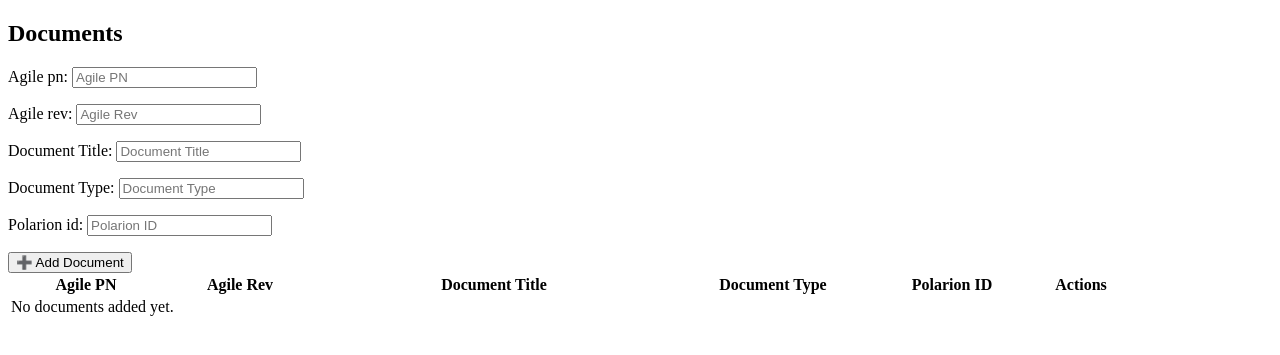
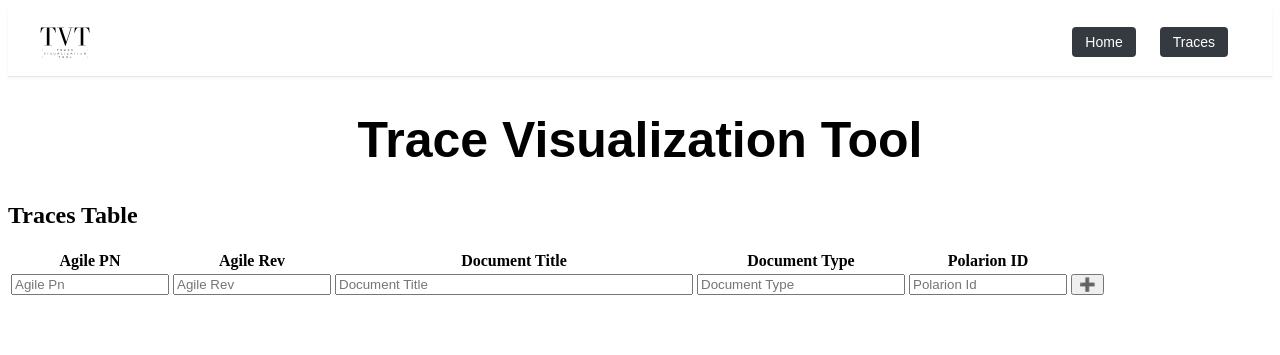
Before and after one commit to chaitraboggaram/django, a Django app: page / in a window 1280 px wide. Shown: the top 355 px of the page. Run offline with Django 5.2, Linux system fonts and the light colour scheme; data that the repository does not hold is empty.

Commit message:
Include simple table

```diff
--- a/pde/pde/settings.py
+++ b/pde/pde/settings.py
@@ -11,6 +11,7 @@
 """
 
 from pathlib import Path
+import os
 
 # Build paths inside the project like this: BASE_DIR / 'subdir'.
 BASE_DIR = Path(__file__).resolve().parent.parent
@@ -119,6 +120,8 @@
 # https://docs.djangoproject.com/en/5.2/howto/static-files/
 
 STATIC_URL = 'static/'
+STATICFILES_DIRS = [BASE_DIR / 'tvt' / 'static']
+STATIC_ROOT = os.path.join(BASE_DIR, 'staticfiles')
 
 # Default primary key field type
 # https://docs.djangoproject.com/en/5.2/ref/settings/#default-auto-field
--- /dev/null
+++ b/pde/tvt/static/css/base.css
@@ -0,0 +1,54 @@
+.my-title {
+    font-size: 50px;
+    text-align: center;
+    font-family: Arial, Helvetica, sans-serif;
+}
+
+.navbar {
+    background-color: #ffffff;
+    border-bottom: 1px solid #e5e7eb;
+    padding: 14px 32px;
+    display: flex;
+    justify-content: space-between;
+    align-items: center;
+    position: sticky;
+    top: 0;
+    z-index: 100;
+    box-shadow: 0 1px 3px rgba(0, 0, 0, 0.05);
+}
+
+.navbar .logo {
+    font-size: 20px;
+    font-weight: 600;
+    color: #111827;
+    text-decoration: none;
+}
+
+.navbar ul {
+    list-style: none;
+    display: flex;
+    padding: 0;
+    margin: 0;
+}
+
+.navbar ul li a {
+    text-decoration: none;
+    color: #374151;
+    font-weight: 500;
+    font-size: 16px;
+    padding: 8px 12px;
+    border-radius: 6px;
+    transition: background-color 0.2s, color 0.2s;
+}
+
+.btn-dark {
+    background-color: #343a40;
+    color: #fff;
+    padding: 6px 12px;
+    font-size: 14px;
+    font-weight: 500;
+    border: 1px solid transparent;
+    border-radius: 4px;
+    cursor: pointer;
+    transition: background-color 0.15s ease-in-out;
+}
--- a/pde/tvt/templates/base.html
+++ b/pde/tvt/templates/base.html
@@ -5,7 +5,19 @@
 	<meta name="viewport" content="width=device-width, initial-scale=1.0">
 	<title>{% block title %}Parallel Edits{% endblock %}</title>
 </head>
+
+<link rel="stylesheet" href="/static/css/base.css">
+
 <body>
+	<div class="navbar">
+		<img src="/static/images/tvt.svg" style="height:40px;" />
+		<ul>
+			<li><a href="../"><button type="button" class="btn-dark">Home</button></a></li>
+			<li><a href="../traces/"><button type="button" class="btn-dark">Traces</button></a></li>
+		</ul>
+	</div>
+
+	<h1 class="my-title">Trace Visualization Tool</h1>
 	{% block content %}
 		<p>This is the main page!</p>
 	{% endblock %}
--- a/pde/tvt/templates/document_table.html
+++ b/pde/tvt/templates/document_table.html
@@ -1,56 +1,65 @@
 {% extends "base.html" %}
 
-{% block title %}Document Table{% endblock %}
+{% block title %}
+    Document Table
+{% endblock %}
+
+{% load static %}
+<link rel="stylesheet" href="{% static 'css/document_table.css' %}">
 
 {% block content %}
-    <h2>Documents</h2>
-
-    <form method="post">
-        {% csrf_token %}
-        {{ form.as_p }}
-        <button type="submit" name="add">➕ Add Document</button>
-    </form>
+    <h2 class="sub-title">Traces Table</h2>
 
     <table>
         <thead>
             <tr>
-                <th style="width:150px;">Agile PN</th>
-                <th style="width:150px;">Agile Rev</th>
-                <th style="width:350px;">Document Title</th>
-                <th style="width:200px;">Document Type</th>
-                <th style="width:150px;">Polarion ID</th>
-                <th style="width:100px;">Actions</th>
+                {% for h, w in headers %}
+                    <th class="table-header" style="width: {{ w }}px;">
+                        {{ h }}
+                    </th>
+                {% endfor %}
             </tr>
         </thead>
+
         <tbody>
-            {% for doc in documents %}
+            {% if documents %}
+                {% for d in documents %}
                     <tr>
-                    <td>{{ doc.agile_pn }}</td>
-                    <td>{{ doc.agile_rev }}</td>
-                    <td>{{ doc.title }}</td>
-                    <td>{{ doc.doc_type }}</td>
-                    <td>{{ doc.polarion_id }}</td>
+                        <td>{{ d.agile_pn }}</td>
+                        <td>{{ d.agile_rev }}</td>
+                        <td>{{ d.title }}</td>
+                        <td>{{ d.doc_type }}</td>
+                        <td>{{ d.polarion_id }}</td>
                         <td>
-                        <form method="post" style="display:inline;">
+                            <form method="post" class="action-form">
                                 {% csrf_token %}
-                            <button type="submit" name="delete" value="{{ doc.id }}">🗑️</button>
+                                <button type="submit" name="delete" value="{{ d.id }}" class="delete-button">🗑️</button>
                             </form>
                         </td>
                     </tr>
-            {% empty %}
-                <tr><td colspan="6">No documents added yet.</td></tr>
                 {% endfor %}
+            {% endif %}
         </tbody>
+
+        <tfoot>
+            <tr>
+                <form method="post">
+                    {% csrf_token %}
+                    {% for h, w, i in table_placeholder %}
+                        <td>
+                            <input type="text" name="{{ i }}" placeholder="{{ h|title }}" style="width: {{ w }}px;">
+                        </td>
+                    {% endfor %}
+
+                    <td>
+                        <button type="submit" name="add" class="add-button">➕</button>
+                    </td>
+                </form>
+            </tr>
+        </tfoot>
     </table>
+{% endblock %}
 
-    <script>
-        // Optional: Save table data in localStorage
-        document.addEventListener('DOMContentLoaded', function () {
-            const rows = Array.from(document.querySelectorAll('tbody tr')).map(tr => {
-                return Array.from(tr.querySelectorAll('td')).slice(0, 5).map(td => td.textContent.trim());
-            });
-            localStorage.setItem('simple_table_data', JSON.stringify(rows));
-            console.log("Saved table to localStorage:", rows);
-        });
-    </script>
+{% block extra_js %}
+    <script src="{% static 'js/document_table.js' %}"></script>
 {% endblock %}
--- a/pde/tvt/views.py
+++ b/pde/tvt/views.py
@@ -5,7 +5,6 @@
 def document_table_view(request):
     if not request.session.session_key:
         request.session.create()
-
     session_key = request.session.session_key
 
     if request.method == 'POST':
@@ -19,7 +18,31 @@
         elif 'delete' in request.POST:
             doc_id = request.POST.get('delete')
             Document.objects.filter(id=doc_id, session_key=session_key).delete()
+            return redirect('document_table')
 
     form = DocumentForm()
     documents = Document.objects.filter(session_key=session_key)
-    return render(request, 'document_table.html', {'form': form, 'documents': documents})
+
+    headers = [
+        ("Agile PN", 150),
+        ("Agile Rev", 150),
+        ("Document Title", 350),
+        ("Document Type", 200),
+        ("Polarion ID", 150),
+        ("", 100),
+    ]
+
+    table_placeholder = [
+        ("Agile PN", 150, "agile_pn"),
+        ("Agile Rev", 150, "agile_rev"),
+        ("Document Title", 350, "title"),
+        ("Document Type", 200, "doc_type"),
+        ("Polarion ID", 150, "polarion_id"),
+    ]
+
+    return render(request, 'document_table.html', {
+        'form': form,
+        'documents': documents,
+        'headers': headers,
+        'table_placeholder': table_placeholder,
+    })
--- /dev/null
+++ b/requirements.txt
@@ -0,0 +1 @@
+Django==5.2.3
```
Also changed, not shown: pde/tvt/static/css/document_table.css (added, +106 -0 lines), pde/tvt/static/js/document_table.js (added, +7 -0 lines), README.md, pde/tvt/static/images/tvt.svg (added). Lines whose indentation alone changed are shown as unchanged.
